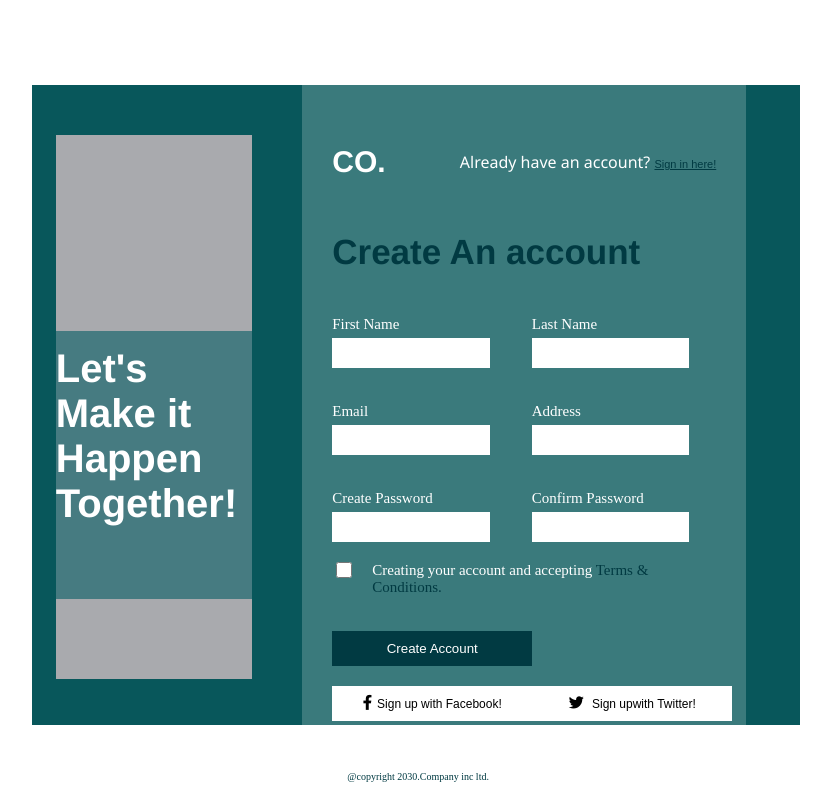
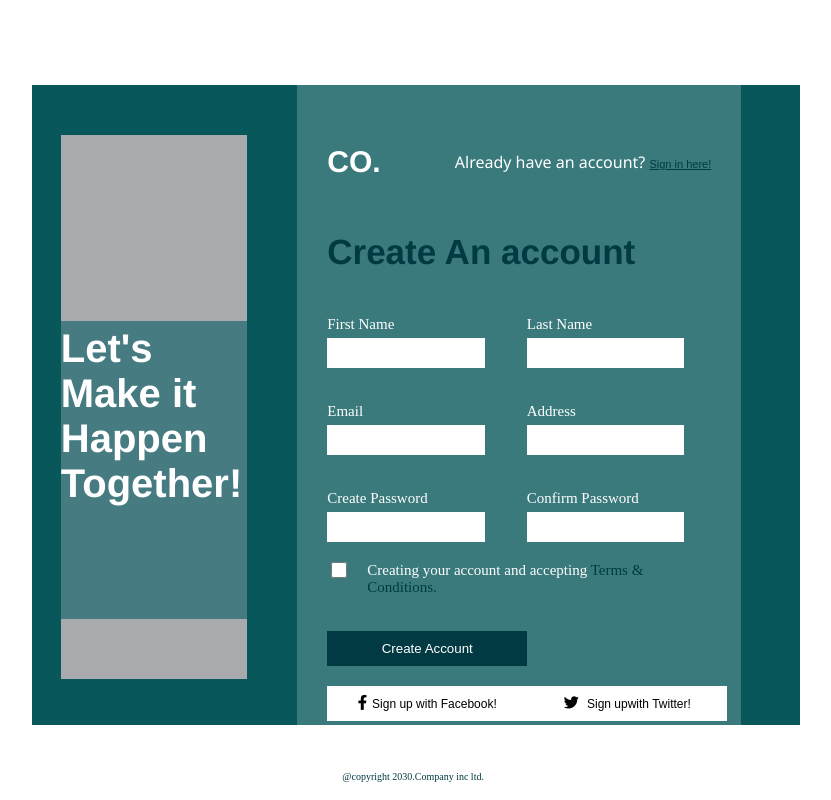
Before and after one commit to OmsKeypress/Registration-Form, a plain HTML site: page Index.html in a window 1280 px wide. Shown: the whole page, without its empty margins (224-1055 px from the left). Drawn offline with Linux system fonts and the light colour scheme.

Commit message:
Made msg proper Let's Make it Happen Together!

```diff
--- a/Style.css
+++ b/Style.css
@@ -43,8 +43,8 @@ div.FirstInner h1 {
     color: white;
     font-weight: bold;
     margin-top: 100%;
-    padding: 15px;
-    margin-bottom: 80px;
+    padding: 5px;
+    margin-bottom: 60px;
     padding-left: 0%;
     text-align: left;
     background-color: #467b81;
```
Also changed, not shown: Images/facebook.png (added), Images/omega.png (added), Images/twitter.png (added).
